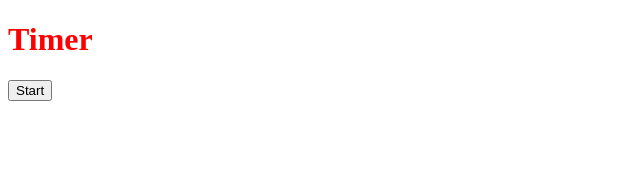
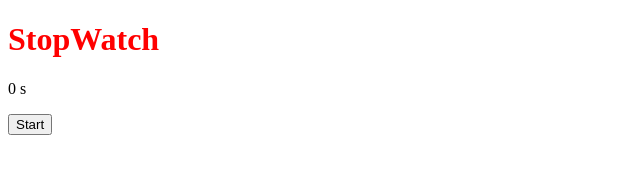
Before and after one commit to ankitabinu1998/StopWatch, a plain HTML site: page index.html in a window 1280 px wide. Shown: the whole page, without its empty margins (0-640 px from the left). Drawn offline with Linux system fonts and the light colour scheme.

Commit message:
StopWatch working

```diff
--- a/index.html
+++ b/index.html
@@ -4,13 +4,13 @@
     <meta charset="UTF-8">
     <meta http-equiv="X-UA-Compatible" content="IE=edge">
     <meta name="viewport" content="width=device-width, initial-scale=1.0">
-    <title>Timer</title>
+    <title>StopWatch</title>
     <link rel="stylesheet" href="styles.css">
     <script src="javascript.js"></script>
 </head>
 <body>
-    <h1>Timer</h1>
-    <p id="counter"></p>
+    <h1>StopWatch</h1>
+    <p id="counter">0 s</p>
     <button id="Button" onClick="buttonText()">Start</button>
 </body>
 </html>
--- a/javascript.js
+++ b/javascript.js
@@ -1,23 +1,27 @@
-// let counter=0;
 
-// function myStart(){
-//     let counterHTML=document.getElementById("counter");
-//     counterHTML.innerHTML=++counter;
-// }
-
-// function myStop(){
-//     counter=0;
-//     let counterHTML=document.getElementById("counter");
-//     counterHTML.innerHTML=counter;
-// }
+setInterval(myIncr,1000);
+let counter=0;
 
 
 function buttonText(){
     if (document.getElementById("Button").innerHTML==="Start"){
         document.getElementById("Button").innerHTML="Stop";
 
+
+
     }else{
         document.getElementById("Button").innerHTML="Start";
 
     }
+
 }
+function myIncr(){
+
+    if(document.getElementById("Button").innerHTML==="Stop"){
+        document.getElementById("counter").innerHTML=counter++ +" s";
+    }else{
+        counter=0;
+        document.getElementById("counter").innerHTML=counter +" s";
+    }
+
+}
```
Also changed, not shown: 1 other file.
